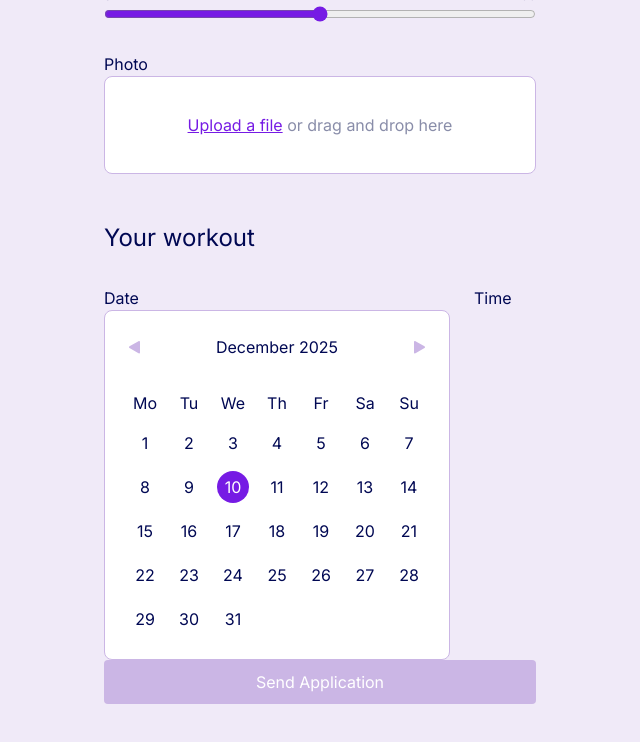
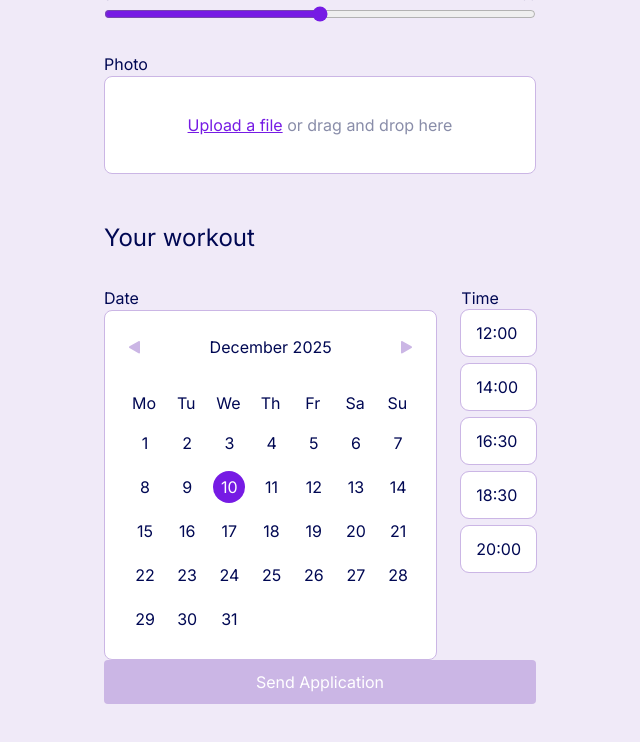
Before and after one commit to kamila-iwanska/lets-go-tailwind, a React (Vite) app: page / in a window 1280 px wide. Both pictures are taken after a click on the button "10". Shown: the part 522-1264 px from the top of the page, without its empty margins (320-960 px from the left). Built offline with nearby package versions, Linux system fonts and the light colour scheme.

Commit message:
Add Hours component for time selection; integrate into App component

```diff
--- a/src/App.tsx
+++ b/src/App.tsx
@@ -3,6 +3,7 @@ import { Textfield } from "./Textfield";
 import { Button } from "./Button";
 import { IconRemove } from "./IconRemove";
 import { Calendar } from "./Calendar";
+import { Hours } from "./Hours";
 
 function App() {
   const [firstName, setFirstName] = useState<string>("");
@@ -13,7 +14,6 @@ function App() {
   const [date, setDate] = useState<Date>();
   const [hour, setHour] = useState<string>("");
   const [imageFile, setImageFile] = useState<File>();
-  const availableHours = ["12:00", "14:00", "16:30", "18:30", "20:00"];
   const updateImage = (event: ChangeEvent<HTMLInputElement>) => {
     if (event.target.files && event.target.files[0]) {
       setImageFile(event.target.files[0]);
@@ -124,6 +124,7 @@ function App() {
           </div>
           <div>
             <label>Time</label>
+            {date ? <Hours hour={hour} setHour={setHour} /> : null}
           </div>
         </div>
         <Button
--- a/src/Calendar.tsx
+++ b/src/Calendar.tsx
@@ -59,13 +59,14 @@ export function Calendar({
         {numbersToN(daysInMonth(month)).map((d) => (
           <button
             className={
-              new Date(
+              "cursor-pointer rounded-full w-8 h-8" +
+              (new Date(
                 now.getFullYear(),
                 now.getMonth() + month,
                 d
               ).getTime() == date?.getTime()
-                ? "cursor-pointer rounded-full bg-dark-violet text-white w-8 h-8"
-                : "cursor-pointer rounded-full w-8 h-8"
+                ? " bg-dark-violet text-white"
+                : "")
             }
             onClick={() =>
               setDate(new Date(now.getFullYear(), now.getMonth() + month, d))
--- /dev/null
+++ b/src/Hours.tsx
@@ -0,0 +1,26 @@
+export function Hours({
+  hour,
+  setHour,
+}: {
+  hour: string;
+  setHour: (newHour: string) => void;
+}) {
+  const hours = ["12:00", "14:00", "16:30", "18:30", "20:00"];
+  return (
+    <div className="flex flex-col gap-2">
+      {hours.map((h) => (
+        <div
+          onClick={() => setHour(h)}
+          className={
+            " bg-white rounded-lg px-3.75 py-2.75 cursor-pointer " +
+            (h == hour
+              ? "outline-2 outline-dark-violet"
+              : "outline outline-light-violet")
+          }
+        >
+          <span>{h}</span>
+        </div>
+      ))}
+    </div>
+  );
+}
--- a/src/Textfield.tsx
+++ b/src/Textfield.tsx
@@ -26,9 +26,10 @@ export function Textfield({
         type={inputType}
         value={value}
         className={
-          error
-            ? "border-2 rounded-lg px-4 py-3 border-red bg-light-red outline-none"
-            : "border rounded-lg px-4 py-3 border-light-violet bg-white focus:border-dark-violet focus:border-2 outline-none"
+          "rounded-lg px-4 py-3 outline-none " +
+          (error
+            ? "border-2  border-red bg-light-red"
+            : "border border-light-violet bg-white focus:border-dark-violet focus:border-2 ")
         }
         onChange={(e) => setValue(e.target.value)}
       />
```
